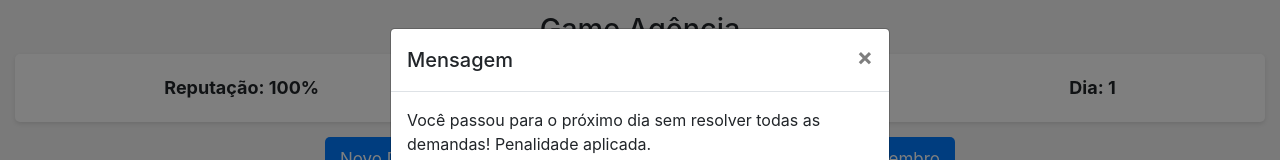
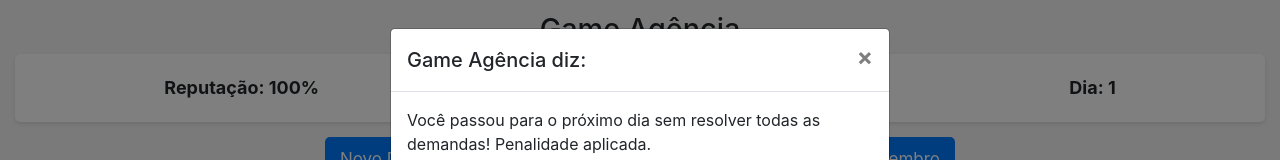
Before and after one commit to henriquerodrigues88/game, a plain HTML site: page index.html in a window 1280 px wide. Both pictures are taken after a click on the button "Novo Dia". Shown: the top 160 px of the page. Drawn offline with nearby package versions, Linux system fonts and the light colour scheme.

Commit message:
Update index.html

```diff
--- a/index.html
+++ b/index.html
@@ -33,7 +33,7 @@
         <div class="modal-dialog" role="document">
             <div class="modal-content">
                 <div class="modal-header">
-                    <h5 class="modal-title" id="alertModalLabel">Mensagem</h5>
+                    <h5 class="modal-title" id="alertModalLabel">Game Agência diz:</h5>
                     <button type="button" class="close" data-dismiss="modal" aria-label="Close">
                         <span aria-hidden="true">&times;</span>
                     </button>
```
